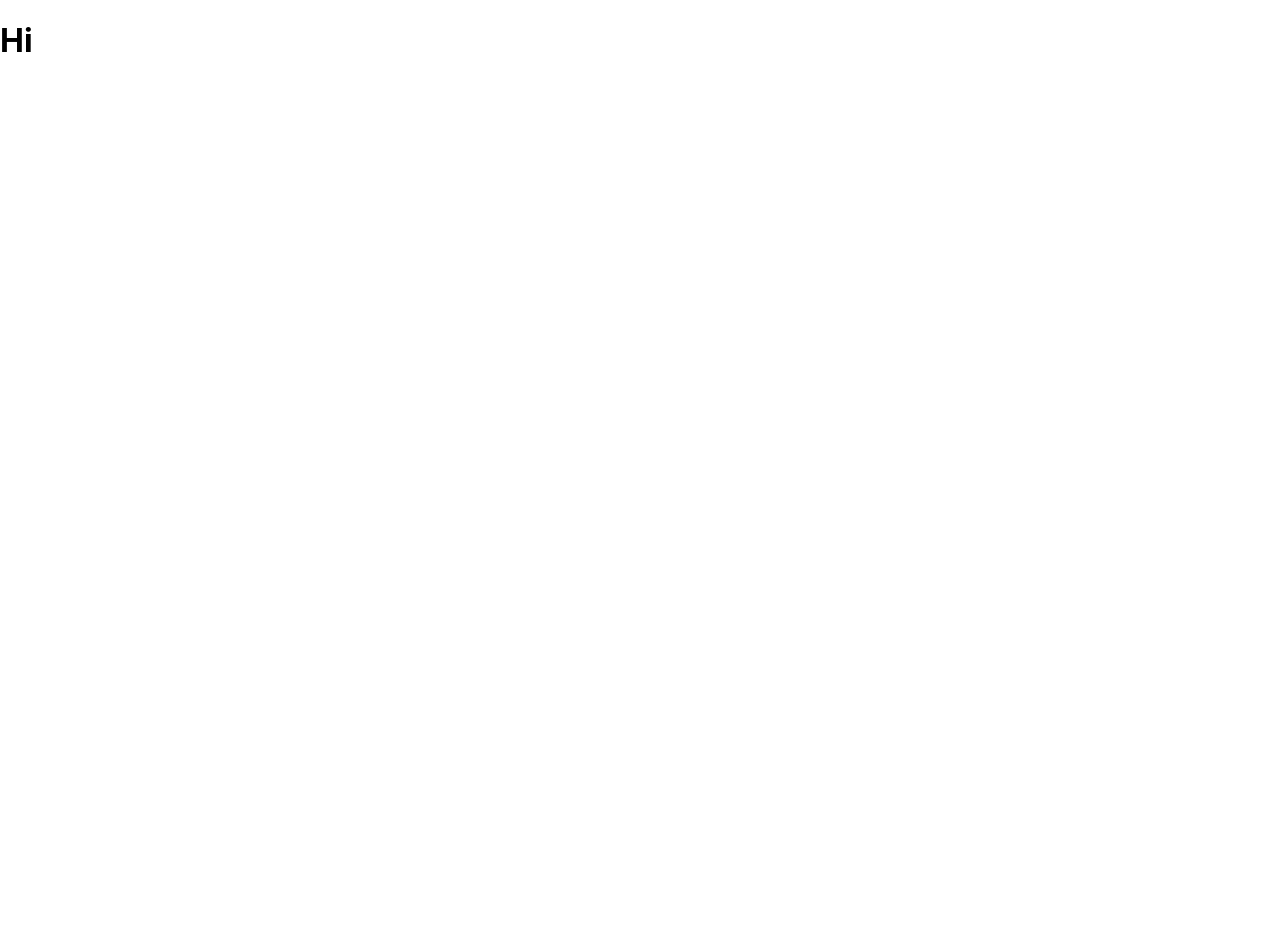
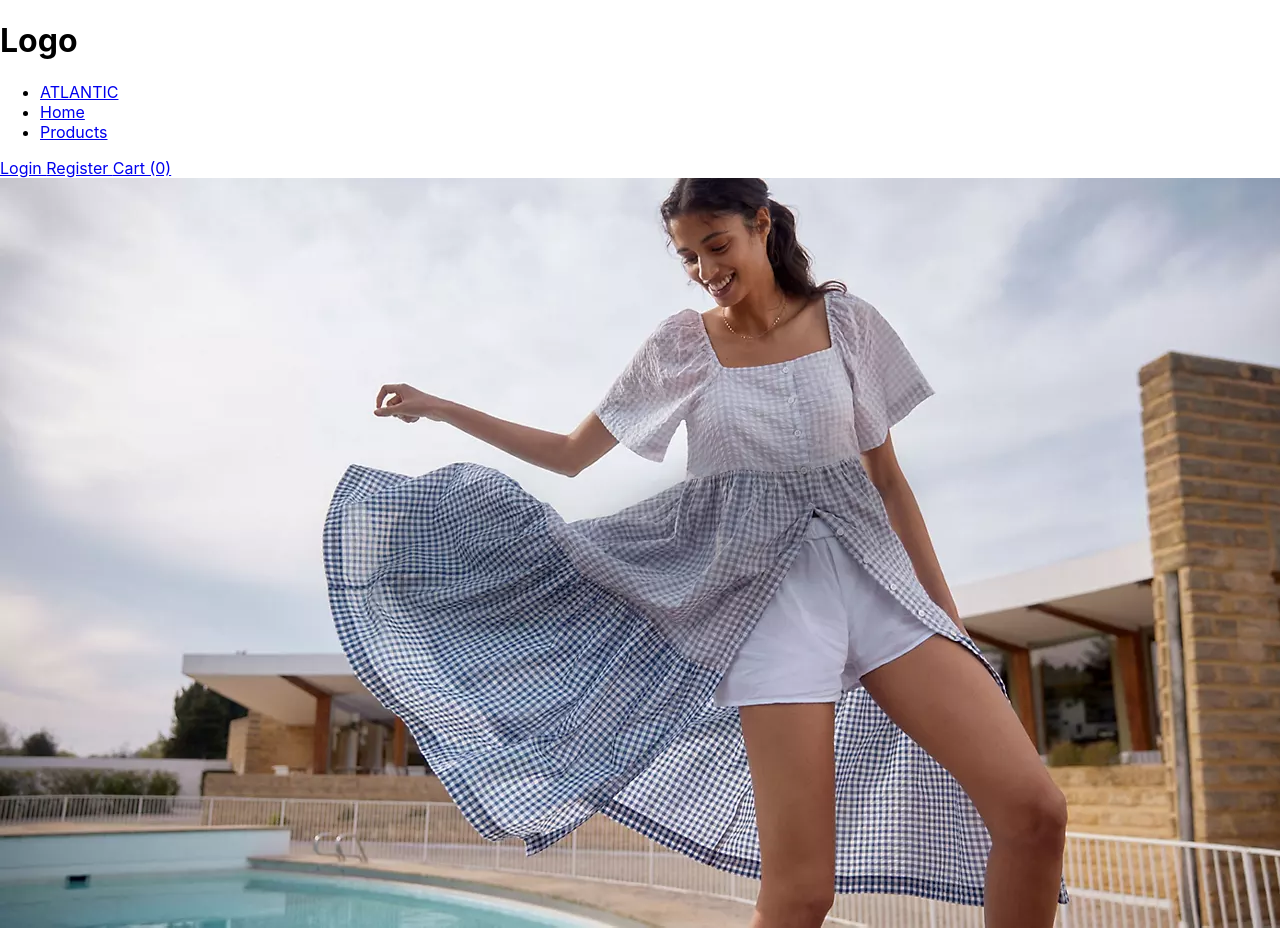
Before and after one commit to juliafan55/ecommerce-site, a React (Create React App) app: page / in a window 1280 px wide. Before the commit the page ends 800 px from the top, so only its background shows below. Built offline with nearby package versions, Linux system fonts and the light colour scheme.

Commit message:
navbar links

```diff
--- a/package.json
+++ b/package.json
@@ -9,6 +9,7 @@
     "node-sass": "^7.0.1",
     "react": "^18.1.0",
     "react-dom": "^18.1.0",
+    "react-router-dom": "^6.3.0",
     "react-scripts": "5.0.1",
     "web-vitals": "^2.1.4"
   },
--- a/src/components/App.js
+++ b/src/components/App.js
@@ -1,9 +1,13 @@
 import '../styles/App.scss';
+import Navigation from './Navigation';
+import Home from './Home';
 
 function App() {
   return (
     <div className="App">
-      <h1> Hi</h1>
+      <h1> Logo </h1>
+      <Navigation />
+      <Home />
     </div>
   );
 }
--- /dev/null
+++ b/src/components/Home.js
@@ -0,0 +1,17 @@
+import React from "react";
+import cardImage from "../images/home-card-image.jpeg"
+
+function Home() {
+
+    return (
+        <div className="homepage">
+            <div className="homeCard">
+                <img src={cardImage}className="homeCardImage" alt="promotional" />
+
+            </div>
+        </div>
+    )
+
+}
+
+export default Home
--- /dev/null
+++ b/src/components/Navigation.js
@@ -0,0 +1,22 @@
+import React from "react"
+
+function Navigation() {
+    return (
+        <div className="navbar">
+            <ul className="navbar">
+            <li className="navItem"> <a className="navLink" href="/" alt="brand"> ATLANTIC </a></li>
+            <li className="navItem"> <a className="navLink" href="/" alt="home"> Home </a></li>
+            <li className="navItem"> <a className="navLink" href="/" alt="products"> Products </a></li>
+            </ul>
+
+            <div className="navButtons">
+                <a className="navLogin" href="/" alt="login"> Login </a>
+                <a className="navLogin" href="/" alt="register"> Register </a>
+                <a className="navLogin" href="/" alt="cart"> Cart (0)</a>
+            </div>
+        </div>
+    )
+
+}
+
+export default Navigation
```
Also changed, not shown: src/images/home-card-image.jpeg (added), 1 other file (tests, documents, lock files or other folders).
